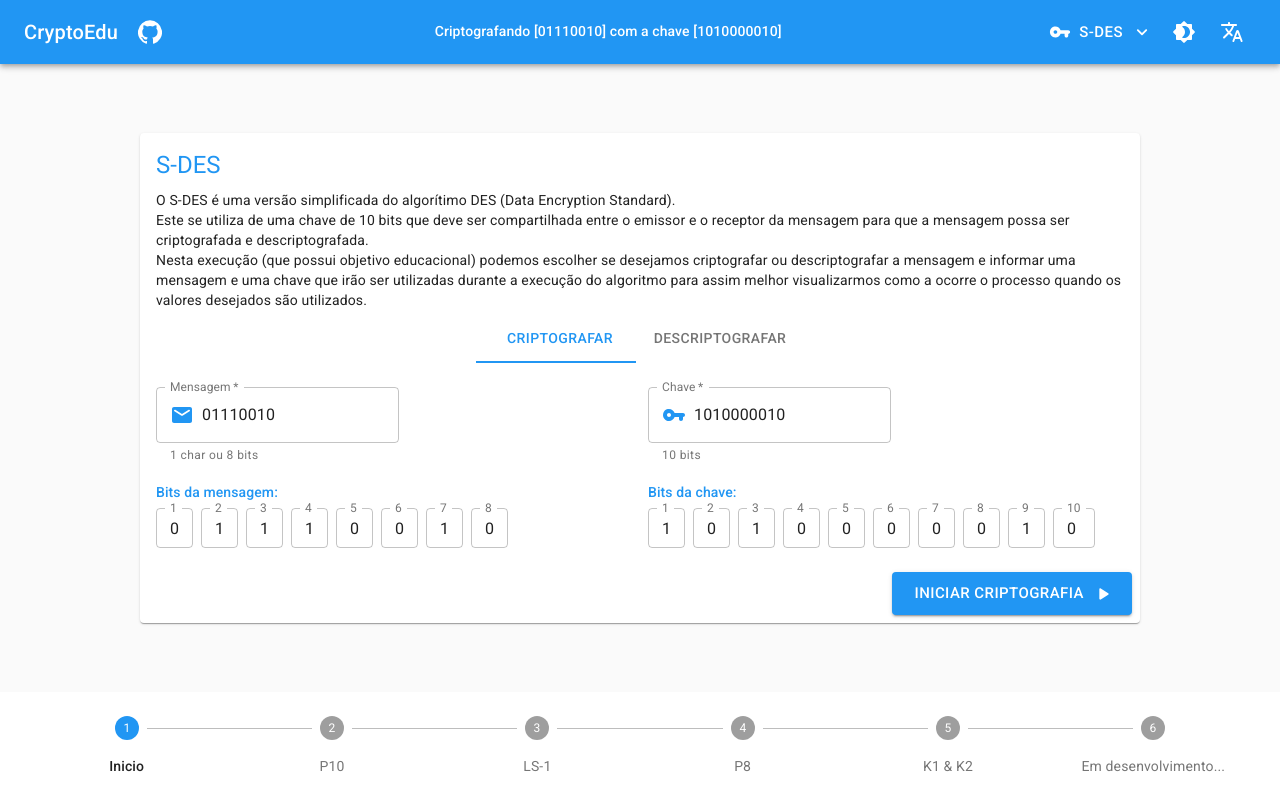
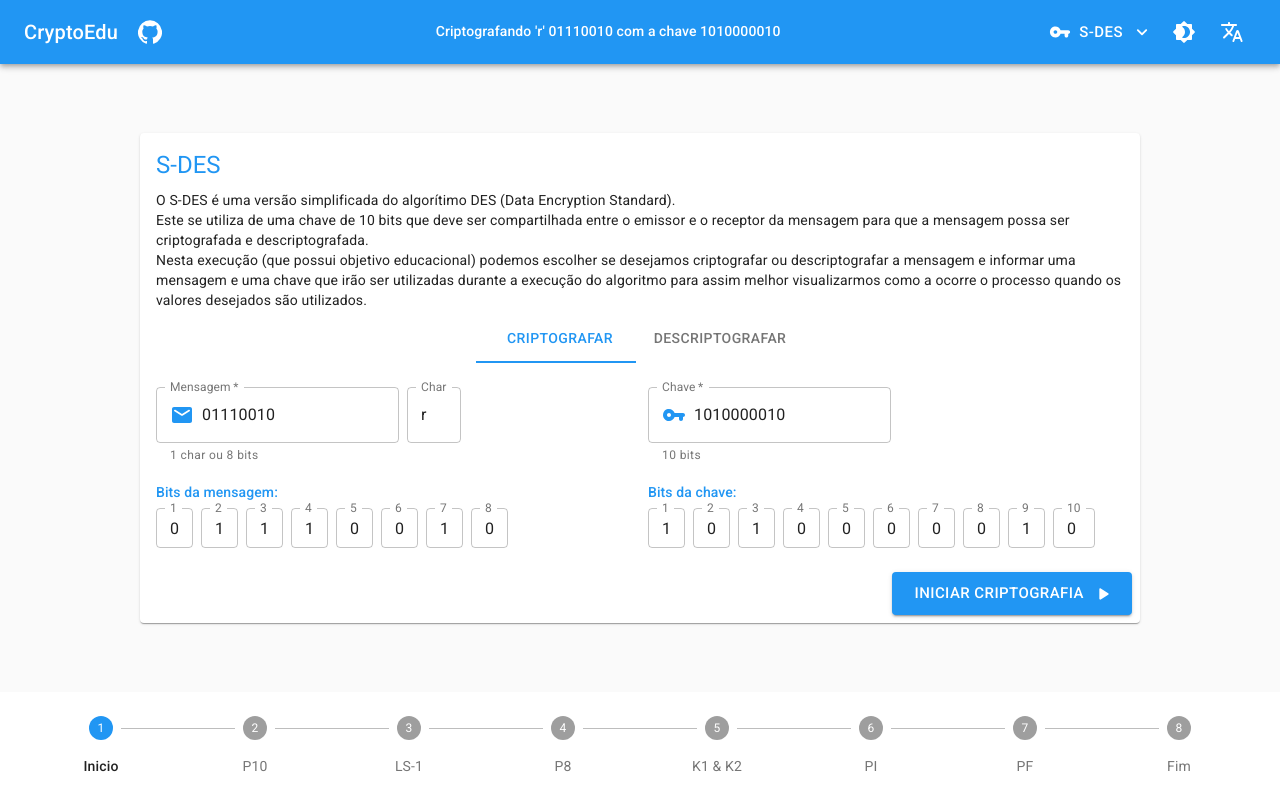
Before and after one commit to TanielianVB/CryptoEdu, a React (Create React App) app in the folder cryptoedu-app/: page / in a window 1280 px wide. Built offline with nearby package versions, Linux system fonts and the light colour scheme.

Commit message:
Added Char TextField

```diff
--- a/cryptoedu-app/src/pages/app/App.tsx
+++ b/cryptoedu-app/src/pages/app/App.tsx
@@ -42,6 +42,11 @@ const useStyles = makeStyles((theme: Theme) =>
     card: {
       maxWidth: "1000px",
     },
+    char: {
+      display: "inline-block",
+      paddingLeft: theme.spacing(1),
+      width: "62px",
+    },
     footer: {
       flex: "0 1 auto",
       display: "flex",
@@ -54,19 +59,14 @@ const useStyles = makeStyles((theme: Theme) =>
 
 const formatArray = (array: number[]) => {
   // return "[ " + array.join(", ") + " ]";
-  return "[" + array.join("") + "]";
+  // return "[" + array.join("") + "]";
+  // return array.join("");
+  const char = Utils.getChar(array);
+  return (char ? "'" + char + "' " : "") + array.join("");
 };
 
 const getSteps = () => {
-  return [
-    "Inicio",
-    "P10",
-    "LS-1",
-    "P8",
-    "K1 & K2",
-    //"PI", "PF", "Fim"
-    "Em desenvolvimento...",
-  ];
+  return ["Inicio", "P10", "LS-1", "P8", "K1 & K2", "PI", "PF", "Fim"];
 };
 
 function App() {
@@ -186,6 +186,14 @@ function App() {
                       value={message}
                       onChange={handleMessageChange}
                     />
+                    <div className={classes.char}>
+                      <TextField
+                        label="Char"
+                        variant="outlined"
+                        size="medium"
+                        value={Utils.getChar(messageBits)}
+                      />
+                    </div>
                   </Grid>
                   <Grid item xs={6}>
                     <TextField
@@ -501,7 +509,7 @@ function App() {
               </Typography>
               <Typography variant="body2" component="p" gutterBottom>
                 A primeira chave (K<sub>1</sub>) é exatamente o resultado que
-                obtivemos ao aplicar a função F8.
+                obtivemos ao aplicar a função P8.
               </Typography>
               <Grid container justify="center">
                 <Typography variant="subtitle2" color="primary" gutterBottom>
--- a/cryptoedu-app/src/utils/Utils.tsx
+++ b/cryptoedu-app/src/utils/Utils.tsx
@@ -16,6 +16,11 @@ class Utils {
 
     return bits;
   };
+  static getChar = (binaryArray: number[]) => {
+    return binaryArray.length === 8
+      ? String.fromCharCode(parseInt(binaryArray.join(""), 2))
+      : "";
+  };
 }
 
 export default Utils;
```
